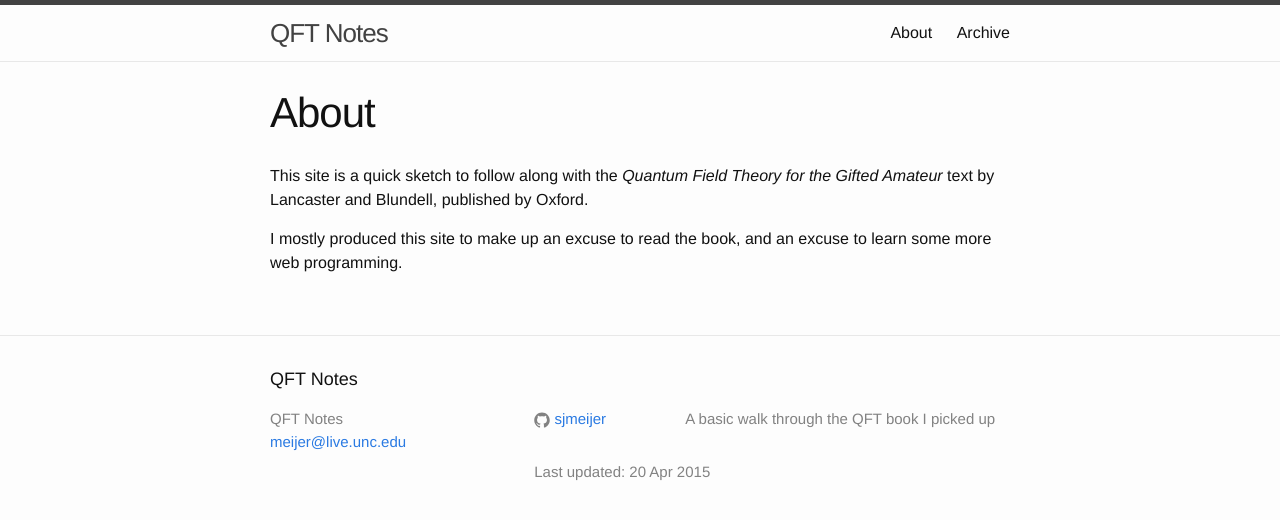
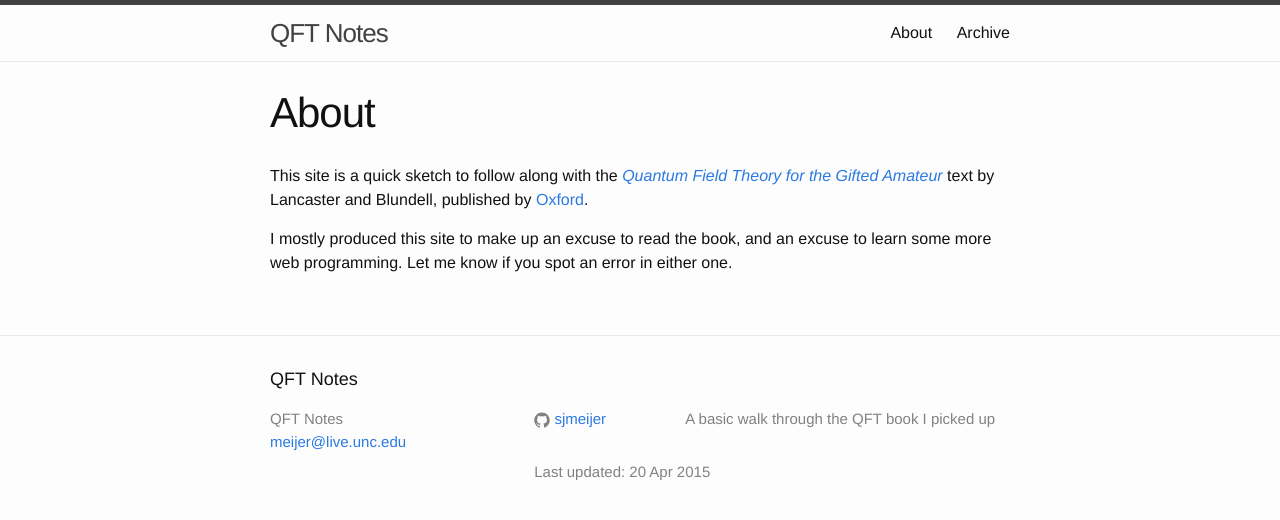
Before and after one commit to sjmeijer/qft, a Jekyll site: the page built from about.md, in a window 1280 px wide. Shown: the top 520 px of the page. Built offline with Jekyll 4.4.1, drawn with Linux system fonts in a browser that asks for light colours.

Commit message:
minor changes

```diff
--- a/about.md
+++ b/about.md
@@ -4,6 +4,6 @@ title: About
 permalink: /about/
 ---
 
-This site is a quick sketch to follow along with the *Quantum Field Theory for the Gifted Amateur* text by Lancaster and Blundell, published by Oxford.
+This site is a quick sketch to follow along with the [*Quantum Field Theory for the Gifted Amateur*](http://www.amazon.com/Quantum-Field-Theory-Gifted-Amateur/dp/019969933X) text by Lancaster and Blundell, published by [Oxford](https://global.oup.com/academic/product/quantum-field-theory-for-the-gifted-amateur-9780199699339?cc=us&lang=en&).
 
-I mostly produced this site to make up an excuse to read the book, and an excuse to learn some more web programming.
+I mostly produced this site to make up an excuse to read the book, and an excuse to learn some more web programming. Let me know if you spot an error in either one.
```
